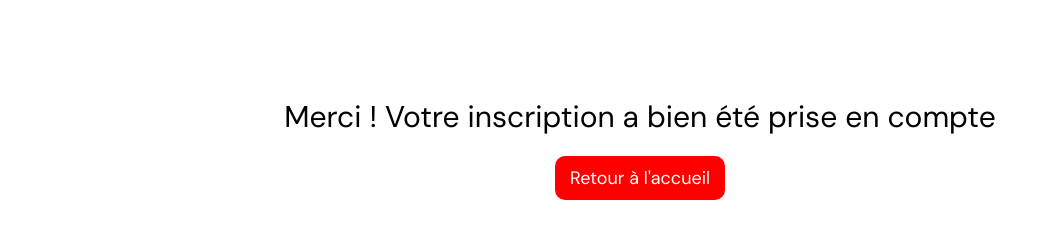
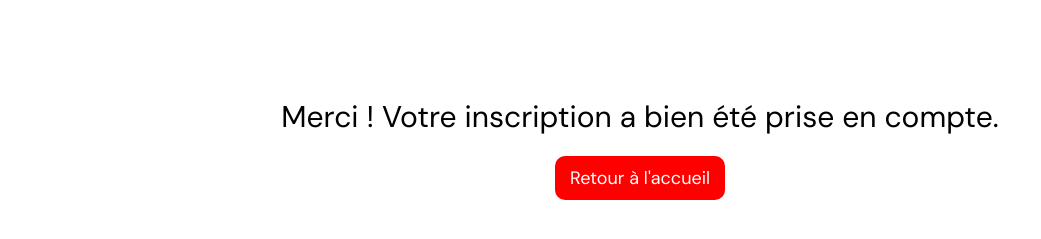
Before and after one commit to modough/gameOn, a plain HTML site: page html/inscription.html in a window 1280 px wide. Shown: the part 73-312 px from the top of the page, without its empty margins (0-1041 px from the left). Drawn offline with Linux system fonts and the light colour scheme.

Commit message:
correcting accessibility on html files

```diff
--- a/html/inscription.html
+++ b/html/inscription.html
@@ -15,7 +15,7 @@
                 <img alt="logo" src="../assets/img/Logo.png"  />
             </div>
             <div class="message-container">
-                <span class="inscription-msg">Merci ! Votre inscription a bien été prise en compte</span>
+                <span class="inscription-msg">Merci ! Votre inscription a bien été prise en compte.</span>
                 <a href="../index.html" class="return-btn"><span>Retour à l'accueil</span></a>
             </div>
         </div>
```
Also changed, not shown: index.html (+2 -2 lines).
